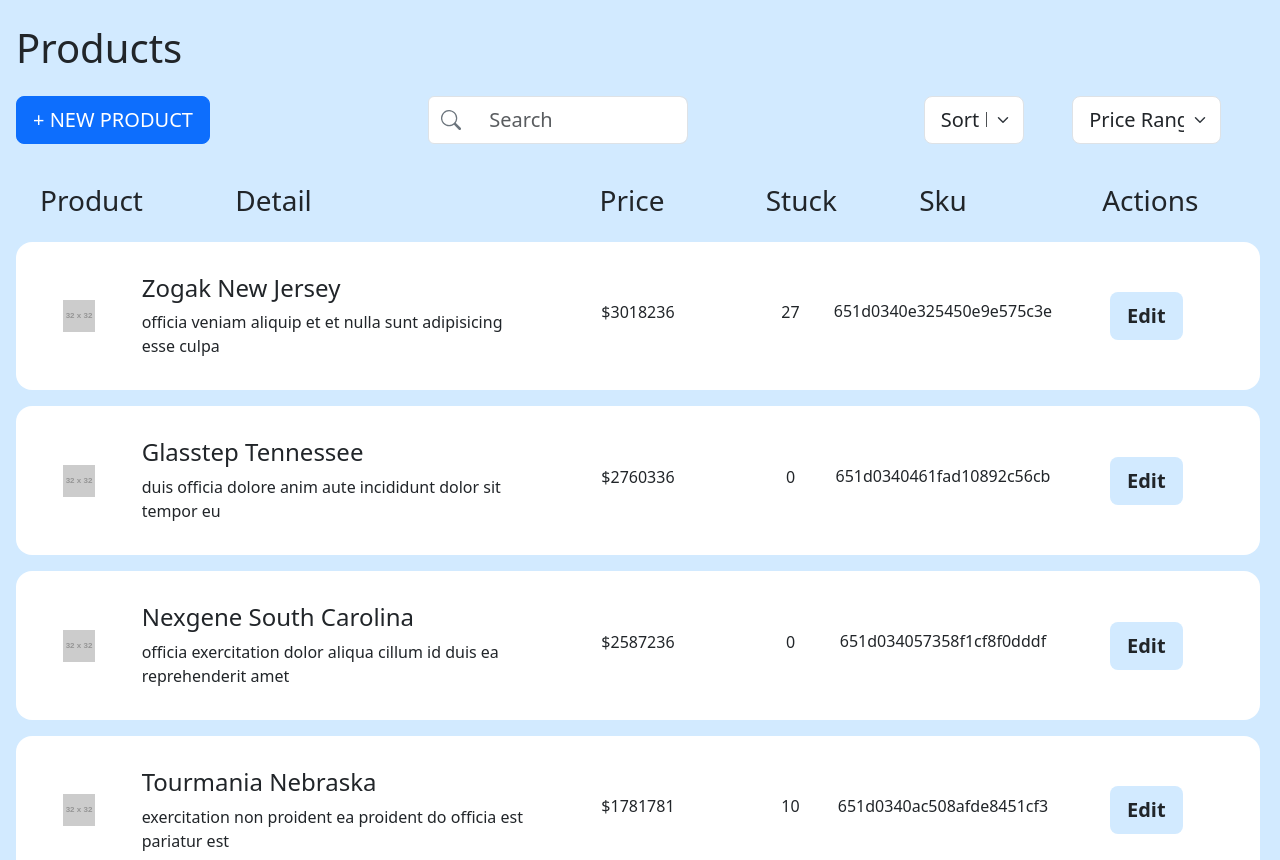
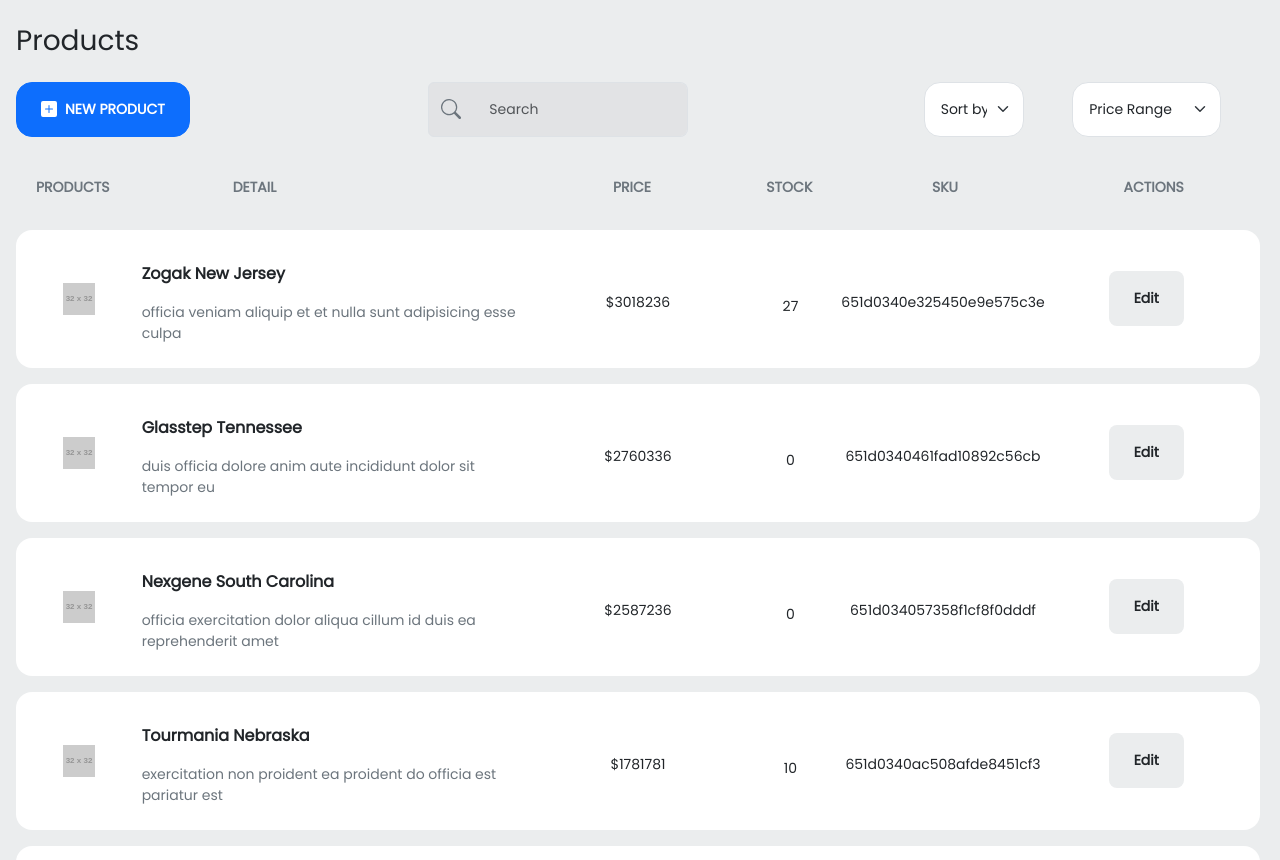
Before and after one commit to LauraCaa/shopSort, a Next.js app: page / in a window 1280 px wide. Shown: the top 860 px of the page. Built offline with nearby package versions, Linux system fonts and the light colour scheme.

Commit message:
fix: edit font-size & font-family

```diff
--- a/src/assets/globals.css
+++ b/src/assets/globals.css
@@ -1,3 +1,12 @@
+@import url('https://fonts.googleapis.com/css2?family=Poppins&display=swap');
+
+.main-font{
+  font-family: 'Poppins', sans-serif;
+  font-size: 14px;
+}
+.text-16{
+  font-size: 16px;
+}
 .start-10{
   position: absolute;
   left: 10px;
@@ -13,11 +22,11 @@
   padding-left: 20px;
 }
 .main-bg{
-  background-color: rgb(210, 234, 255);
+  background-color: rgb(235, 237, 238);
 }
 .btn-secondary-subtle{
-  background-color: rgb(210, 234, 255);
+  background-color: rgb(235, 237, 238);
 }
 .btn-secondary-subtle:hover{
-  background-color: rgb(120, 192, 255);
+  background-color: rgb(37, 19, 235);
 }
--- a/src/components/edit-button.js
+++ b/src/components/edit-button.js
@@ -24,7 +24,7 @@ export default function EditButton(props){
               <button onClick={saveChanges}>Save</button>
             </>
           ) : (
-            <button className='btn btn-lg btn-secondary-subtle fw-bolder' onClick={handleEditClick}>Edit</button>
+            <button className='btn btn-lg btn-secondary-subtle fw-bolder main-font px-4 py-3' onClick={handleEditClick}>Edit</button>
           )}
         </div>
       );
--- a/src/components/filter-butons.js
+++ b/src/components/filter-butons.js
@@ -3,7 +3,7 @@ export default function FilterButtons({ onFilterChange }){
     return(
         <div className="me-5">
             <select
-                className="form-select form-select-lg mt-2"
+                className="form-select form-select-lg mt-2 py-3 main-font rounded-4"
                 name="filter"
                 aria-label="Large select example"
                 onChange={(event) => onFilterChange(event.target.value)}
--- a/src/components/new-button.js
+++ b/src/components/new-button.js
@@ -1,8 +1,14 @@
 import React from 'react';
 export default function NewButtton(){
     return(
-        <div className="">
-            <button type="button" className="btn btn-lg btn-primary ms-3 px-3 mt-2">+ NEW PRODUCT</button>
+        <div className="main-font d-flex justify-content-start align-items-center">
+            <button type="button" className="btn btn-lg btn-primary rounded-4 ms-3 px-4 py-3 mt-2 main-font fw-bolder d-flex align-items-center">
+                <svg xmlns="http://www.w3.org/2000/svg" width="16" height="16" fill="currentColor" class="bi bi-plus-square-fill" viewBox="0 0 16 16">
+                    <path d="M2 0a2 2 0 0 0-2 2v12a2 2 0 0 0 2 2h12a2 2 0 0 0 2-2V2a2 2 0 0 0-2-2H2zm6.5 4.5v3h3a.5.5 0 0 1 0 1h-3v3a.5.5 0 0 1-1 0v-3h-3a.5.5 0 0 1 0-1h3v-3a.5.5 0 0 1 1 0z"/>
+                </svg>
+                <p className='ps-2 mb-0'>NEW PRODUCT</p>
+            </button>
         </div>
+
     )
 }
--- a/src/components/product-list.js
+++ b/src/components/product-list.js
@@ -32,33 +32,33 @@ export default function ProductList({ products, search }) {
 
   return (
     <div className="container">
-      <div className="row mx-2 pl-2 py-3">
-        <div className='col-2'>
-          <h3>Product</h3>
+      <div className="row mx-1 pl-2 py-3">
+        <div className='col-2 fw-bolder text-secondary'>
+          <p>PRODUCTS</p>
         </div>
-        <div className='col-3 ps-0'>
-          <h3>Detail</h3>
+        <div className='col-3 ps-0 fw-bolder text-secondary'>
+          <p>DETAIL</p>
         </div>
-        <div className='col-2 text-center pe-5'>
-          <h3>Price</h3>
+        <div className='col-2 text-center pe-5 fw-bolder text-secondary'>
+          <p>PRICE</p>
         </div>
-        <div className='col-1 text-center pe-5'>
-          <h3>Stuck</h3>
+        <div className='col-1 text-center pe-5 fw-bolder text-secondary'>
+          <p>STOCK</p>
         </div>
-        <div className='col-2 text-center pe-5'>
-          <h3>Sku</h3>
+        <div className='col-2 text-center pe-5 fw-bolder text-secondary'>
+          <p>SKU</p>
         </div>
-        <div className='col-2 text-center pe-5'>
-          <h3>Actions</h3>
+        <div className='col-2 text-center pe-5 fw-bolder text-secondary'>
+          <p>ACTIONS</p>
         </div>
       </div>
       <div className="row mx-2 pl-2">
         {filteredProducts.map((product) => (
           <div className="row bg-white mb-3 rounded-4" key={product.id}>
             <div className='col-1 d-flex flex-column align-items-center justify-content-center'>
-              <img src={product.image} className="img-fluid product-image" alt={product.name} />
+              <img src={product.image} className="img-fluid product-image" alt={product.name}/>
             </div>
-            <div className='col-4 pt-3 my-3'>
+            <div className='col-4 pt-4 my-2'>
               {isEditing && editedProduct && editedProduct.id === product.id ? (
                 <input
                   type="text"
@@ -68,8 +68,8 @@ export default function ProductList({ products, search }) {
                 />
               ) : (
                 <>
-                  <h4>{product.name}</h4>
-                  <p>{product.description}</p>
+                  <p className='text-16 fw-bolder'>{product.name}</p>
+                  <p className='text-secondary'>{product.description}</p>
                 </>
               )}
             </div>
@@ -82,7 +82,7 @@ export default function ProductList({ products, search }) {
                   onChange={(event) => handleFieldChange(event, "price")}
                 />
                 ) : (
-                  <p className='pt-2'>${product.price}</p>
+                  <p className='pt-4'>${product.price}</p>
               )}
             </div>
             <div className='col-1 d-flex flex-column align-items-center justify-content-center'>
@@ -94,15 +94,15 @@ export default function ProductList({ products, search }) {
                   onChange={(event) => handleFieldChange(event, "stock")}
                 />
               ) : (
-                <p className='mt-2'>{product.stock}</p>
+                <p className='mt-2 pt-4'>{product.stock}</p>
               )}
             </div>
-            <div className='col-2 d-flex flex-column align-items-center justify-content-center'>
-              <h6>{product.sku}</h6>
+            <div className='col-2 d-flex flex-column align-items-center justify-content-center main-font pt-4'>
+              <p>{product.sku}</p>
             </div>
             <div className='col-2 d-flex flex-column align-items-center justify-content-center'>
               {isEditing && editedProduct && editedProduct.id === product.id ? (
-                <button className="btn btn-success btn-lg fw-bolder" onClick={saveChanges}>Save</button>
+                <button className="btn btn-success btn-lg main-font px-4 py-3 fw-bolder" onClick={saveChanges}>Save</button>
               ) : (
                 <EditButton product={product} onEdit={handleEditClick}/>
               )}
--- a/src/components/range-price.js
+++ b/src/components/range-price.js
@@ -1,7 +1,7 @@
 import React from 'react';
 export default function RangePrice(){
     return(
-        <select className="form-select form-select-lg mt-2" aria-label="Large select example">
+        <select className="form-select form-select-lg mt-2 py-3 main-font rounded-4" aria-label="Large select example">
             <option defaultValue="Price Range" >Price Range</option>
         </select>
     )
--- a/src/components/search-bar.js
+++ b/src/components/search-bar.js
@@ -6,15 +6,15 @@ export default function SearchBar({ onSearchChange }) {
     }
 
     return (
-        <div className="col-6">
-            <div className="input-group ms-5 rounded-5">
-                <div className="input-group-text bg-white mt-2">
+        <div className="col-6 main-font">
+            <div className="input-group ms-5 rounded-3 text-secondary">
+                <div className="input-group-text bg-secondary-subtle mt-2">
                     <svg xmlns="http://www.w3.org/2000/svg" width="20" height="20" fill="currentColor" className="bi bi-search text-secondary" viewBox="0 0 16 16">
                         <path d="M11.742 10.344a6.5 6.5 0 1 0-1.397 1.398h-.001c.03.04.062.078.098.115l3.85 3.85a1 1 0 0 0 1.415-1.414l-3.85-3.85a1.007 1.007 0 0 0-.115-.1zM12 6.5a5.5 5.5 0 1 1-11 0 5.5 5.5 0 0 1 11 0z"/>
                     </svg>
                 </div>
                 <input type="text"
-                    className="form-control border border-start-0 form-select-lg mt-2"
+                    className="form-control main-font border border-start-0 form-select-lg py-3 text-secondary mt-2 bg-secondary-subtle"
                     placeholder="Search"
                     aria-label="search"
                     aria-describedby="basic-addon1"
--- a/src/pages/index.js
+++ b/src/pages/index.js
@@ -47,10 +47,10 @@ export default function Home() {
   };
 
   return (
-      <div className="main-bg min-vh-100">
+      <div className="main-bg main-font min-vh-100">
         <div className="overflow-hidden">
           <div className="row py-4">
-            <h1 className="ms-3 pb-2 pt-0 fw-normal">Products</h1>
+            <h3 className="ms-3 pb-2 pt-0 fw-normal">Products</h3>
             <div className="col">
               <NewButtton />
             </div>
```
